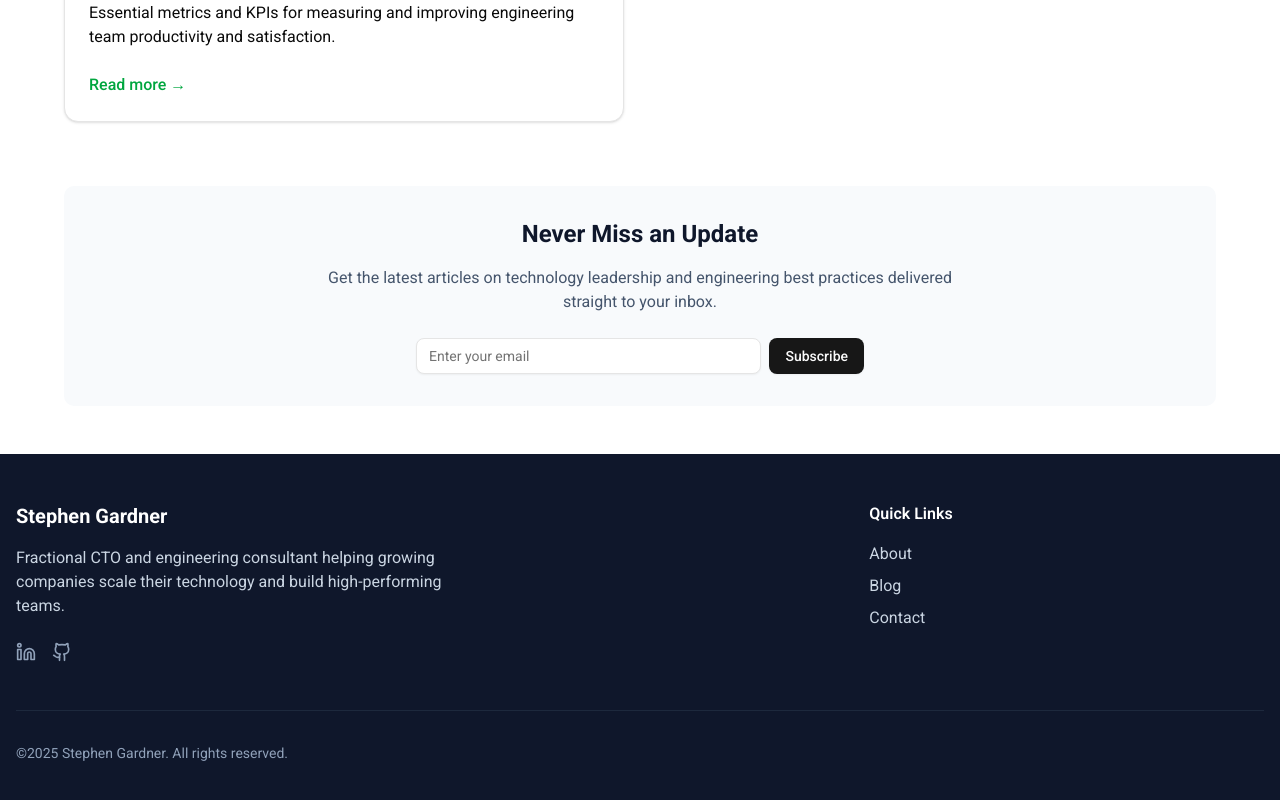
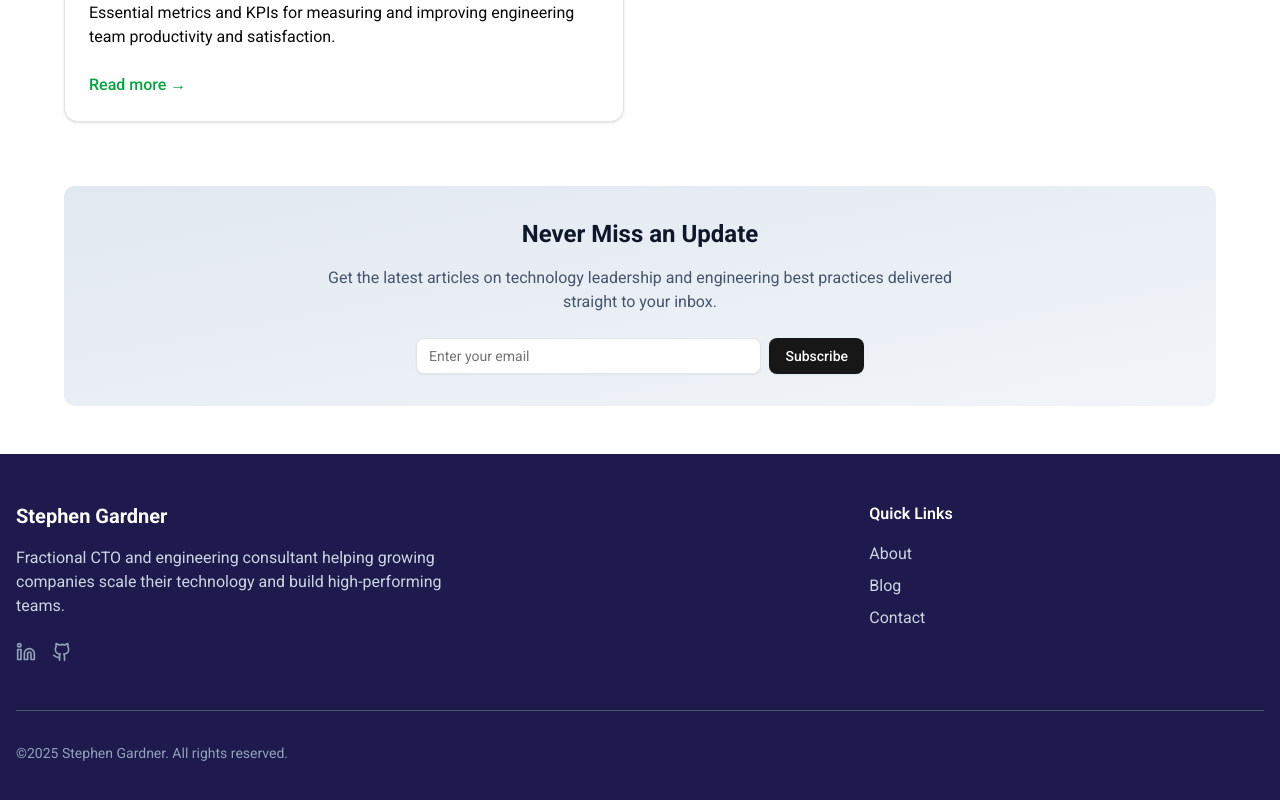
Before and after one commit to stevelikesmusic/howtogardner, a Next.js app: page /blog in a window 1280 px wide. Shown: the part 743-1543 px from the top of the page. Built offline with nearby package versions, Linux system fonts and the light colour scheme.

Commit message:
Update footer and newsletter background colors

```diff
--- a/app/blog/[slug]/page.tsx
+++ b/app/blog/[slug]/page.tsx
@@ -62,7 +62,7 @@ export default async function BlogPostPage({
         </article>
 
         {/* Newsletter Signup */}
-        <div className="bg-slate-50 rounded-lg p-8 text-center mb-12">
+        <div className="bg-gradient-to-br from-slate-50 to-slate-100 rounded-lg p-8 text-center mb-12">
           <h2 className="text-2xl font-bold text-slate-900 mb-4">
             Enjoyed this article?
           </h2>
--- a/app/blog/page.tsx
+++ b/app/blog/page.tsx
@@ -36,7 +36,7 @@ export default async function BlogPage() {
         </div>
 
         {/* Newsletter Signup */}
-        <div className="bg-slate-50 rounded-lg p-8 text-center">
+        <div className="bg-gradient-to-br from-slate-200 to-slate-100 rounded-lg p-8 text-center">
           <h2 className="text-2xl font-bold text-slate-900 mb-4">Never Miss an Update</h2>
           <p className="text-slate-600 mb-6 max-w-2xl mx-auto">
             Get the latest articles on technology leadership and engineering best
--- a/components/footer.tsx
+++ b/components/footer.tsx
@@ -1,9 +1,9 @@
-import Link from "next/link";
-import { Linkedin, Github } from "lucide-react";
+import Link from 'next/link';
+import { Linkedin, Github } from 'lucide-react';
 
 export function Footer() {
   return (
-    <footer className="bg-slate-900 text-white">
+    <footer className="bg-indigo-950 text-white">
       <div className="container mx-auto px-4 py-12">
         <div className="grid md:grid-cols-3 gap-8">
           {/* Company Info */}
@@ -65,7 +65,7 @@ export function Footer() {
           </div>
         </div>
 
-        <div className="border-t border-slate-800 mt-12 pt-8 flex flex-col md:flex-row justify-between items-center">
+        <div className="border-t border-slate-600 mt-12 pt-8 flex flex-col md:flex-row justify-between items-center">
           <p className="text-slate-400 text-sm">
             ©{new Date().getFullYear()} Stephen Gardner. All rights reserved.
           </p>
```
